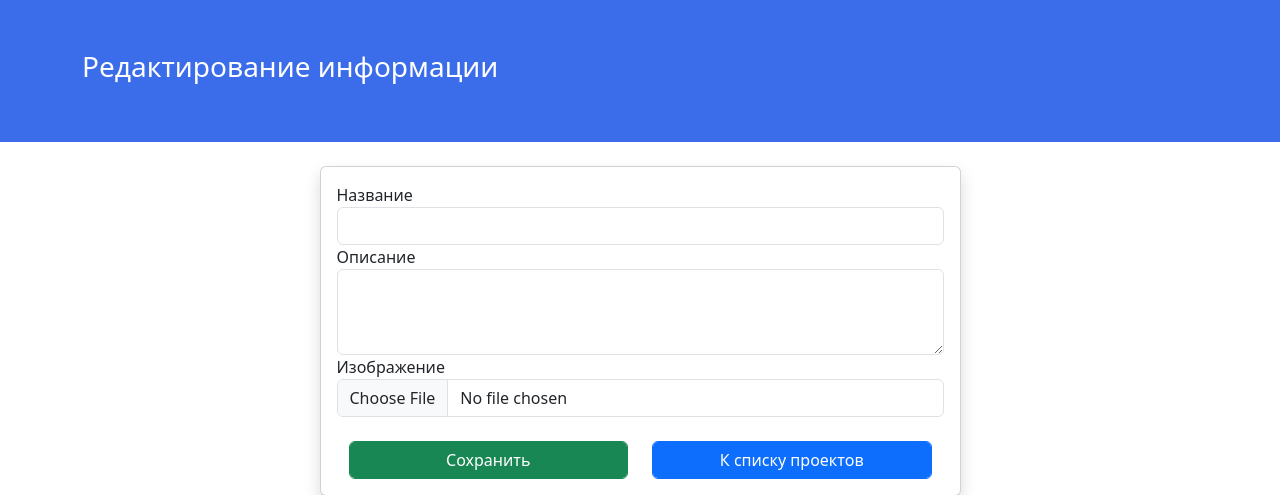
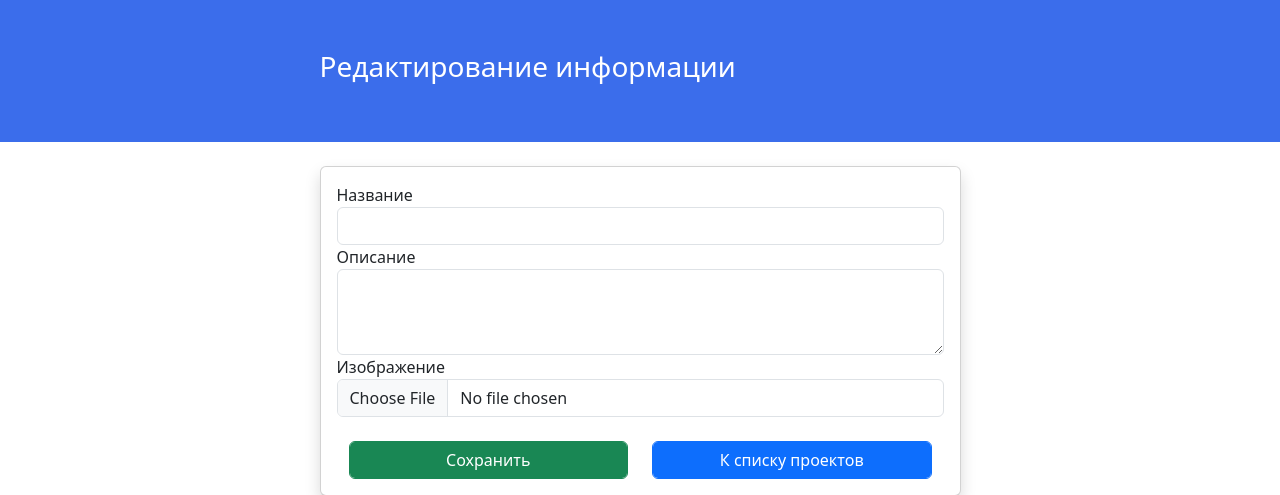
Before and after one commit to Oldior/php-test-itco, a PHP site: page /createProject.php in a window 1280 px wide. Shown: the top 495 px of the page. Run offline with PHP 8.4, Linux system fonts and the light colour scheme; data comes from the database, SQL or seed files in the repository.

Commit message:
Small edits

```diff
--- a/createProject.php
+++ b/createProject.php
@@ -21,8 +21,8 @@
     <body>
         <header>
             <div class="container">
-                <div class="row">
-                    <div class="col12">
+                <div class="row d-flex justify-content-center">
+                    <div class="col-md-7">
                         <h3 class="text-white">Редактирование информации</h3>
                     </div>
                 </div>
--- a/updateProject.php
+++ b/updateProject.php
@@ -30,8 +30,8 @@
     <body>
         <header>
             <div class="container">
-                <div class="row">
-                    <div class="col12">
+                <div class="row d-flex justify-content-center">
+                    <div class="col-md-7">
                         <h3 class="text-white">Редактирование информации</h3>
                     </div>
                 </div>
```
Also changed, not shown: index.php (+4 -4 lines).
